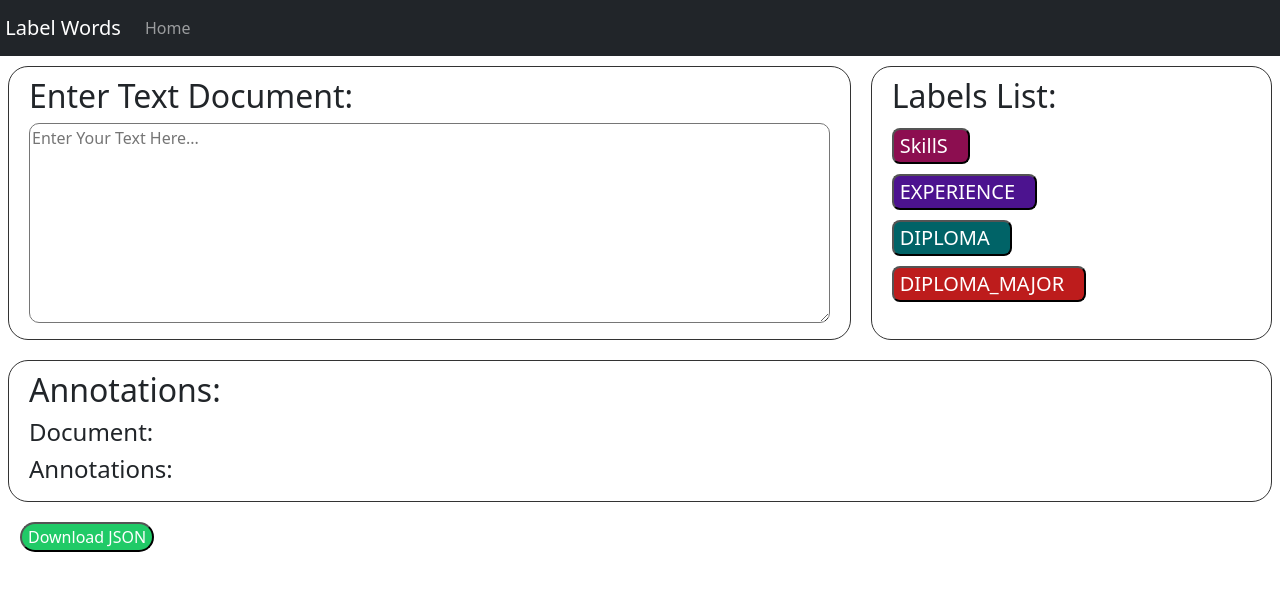
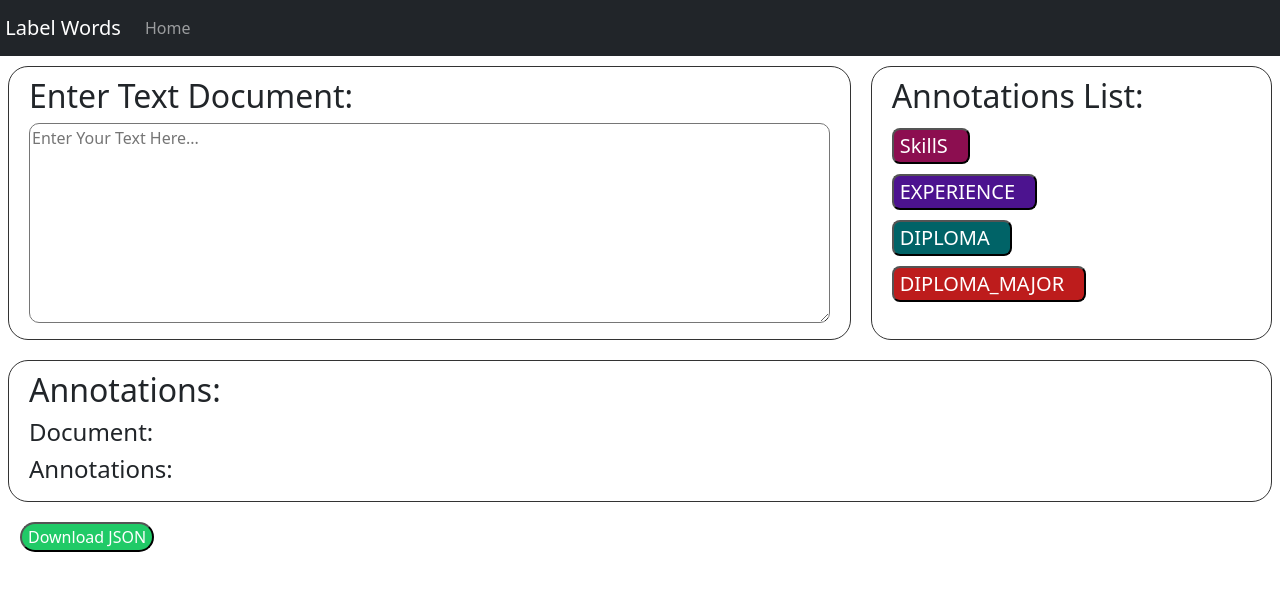
Before and after one commit to Leozzin/Annotate-Labels, an Angular app: page / in a window 1280 px wide. Shown: the top 590 px of the page. Built offline with nearby package versions, Linux system fonts and the light colour scheme.

Commit message:
final code

```diff
--- a/src/app/app.component.html
+++ b/src/app/app.component.html
@@ -91,7 +91,7 @@
         <textarea class="text-area" id='doc' name="doc" placeholder="Enter Your Text Here..." (keyup)="saveDocument()"></textarea>
       </div>
       <div class="col rightB">
-        <p class="h2">Labels List:</p>
+        <p class="h2">Annotations List:</p>
         <div class="col labels-list">
           <ul>
             <li><button class="btn-skills" id="skill" (click)="addAnotation('SKILLS')">SkillS</button></li>
```
